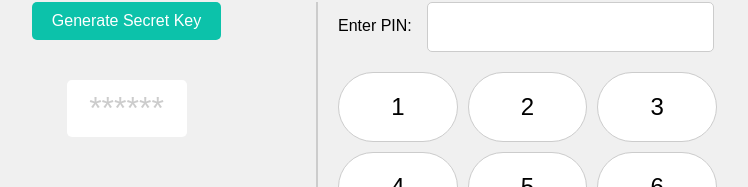
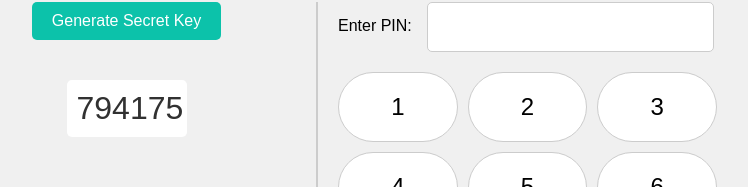
Before and after one commit to promyaaa/html-css-js, a plain HTML site: page index.html in a window 1280 px wide. Both pictures are taken after a click on the button "Generate Secret Key". Shown: the part 198-385 px from the top of the page, without its empty margins (313-1061 px from the left). Drawn offline with Linux system fonts and the light colour scheme.

Commit message:
secret key generated

```diff
--- a/index.html
+++ b/index.html
@@ -9,7 +9,7 @@
 <body>
     <div class="container">
         <div class="left-section">
-            <button class="generate">Generate Secret Key</button>
+            <button class="generate" id="generate">Generate Secret Key</button>
             <div id="secret-key">******</div>
         </div>
         <div class="right-section">
--- a/scripts.js
+++ b/scripts.js
@@ -1,10 +1,17 @@
 document.addEventListener('DOMContentLoaded', function() {
-    const generateKeyBtn = document.getElementById('generate');
-    const secretKeyDisplay = document.getElementById('secret-key');
+    const generateBtn = document.getElementById('generate');
+    const secretKey = document.getElementById('secret-key');
     const pinInput = document.getElementById('pinToMatch');
     const message = document.getElementById('message');
     const keys = document.querySelectorAll('.key');
 
+    let secret = '';
 
+    function generateSecretKey() {
+        secret = Math.floor(100000 + Math.random() * 900000).toString();
+        secretKey.textContent = secret;
+    }
+
+    generateBtn.addEventListener('click', generateSecretKey);
 
 })
--- a/styles.css
+++ b/styles.css
@@ -55,7 +55,7 @@ body {
     border-radius: 5px;
     width: 100px;
     text-align: center;
-    color: #ccc;
+    color: #313131;
 }
 
 .keypad {
```
